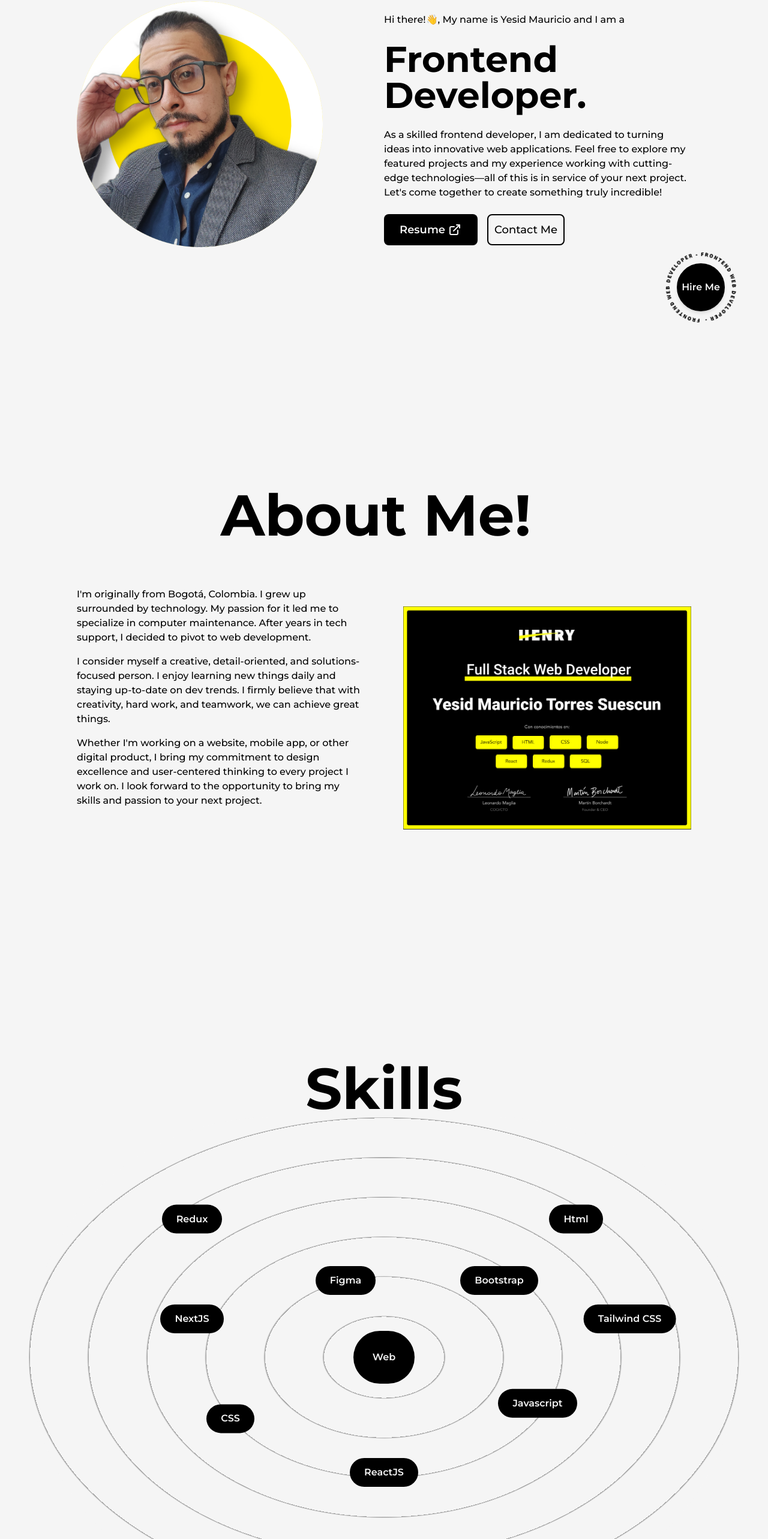
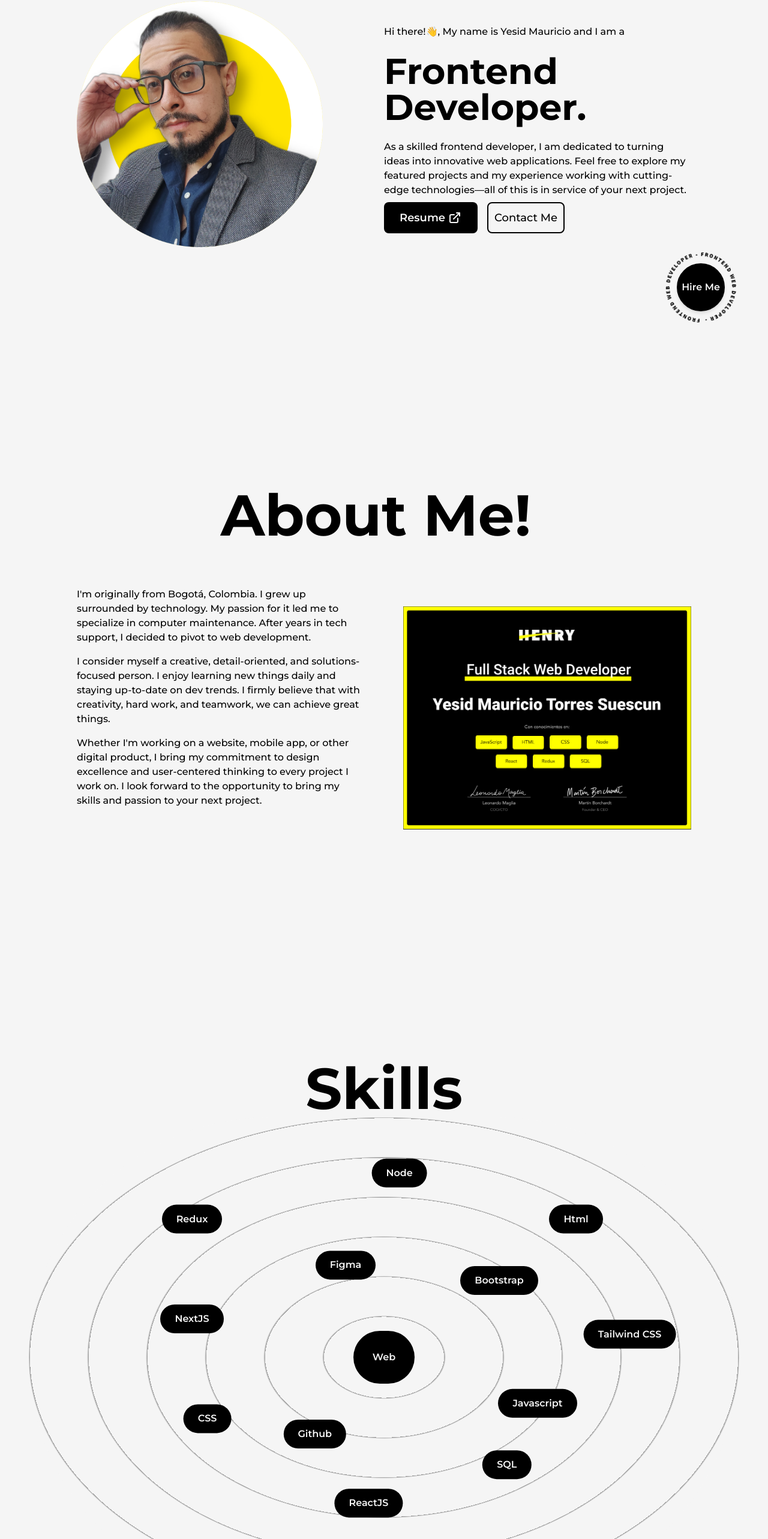
Before and after one commit to MauricioSuescun/portfolio-v2, a Next.js app: page / in a window 1280 px wide. Shown: the part 213-2779 px from the top of the page at 60% size. Built offline with nearby package versions, Linux system fonts and the light colour scheme.

Commit message:
fix bug pantalla xs

```diff
--- a/src/components/Navbar.js
+++ b/src/components/Navbar.js
@@ -88,6 +88,7 @@ const Navbar = () => {
           <CustomLink href="/" title="Home" className="mr-4" />
           <CustomLink href="/About" title="About me" className="mx-4" />
           <CustomLink href="/projects" title="Projects" className="ml-4" />
+          <CustomLink href="/Experience" title="Experience" className="ml-4" />
         </nav>
 
         <nav className="flex items-center justify-center flex-wrap">
@@ -146,7 +147,7 @@ const Navbar = () => {
         <motion.div
           initial={{ scale: 0, opacity: 0, x: "-50%", y: "-50%" }}
           animate={{ scale: 1, opacity: 1 }}
-          className="min-w-[90vw] flex flex-col justify-between items-center fixed top-[25%] left-1/2 -translate-x-1/2 -translate-y-1/2 z-30 bg-dark/90 dark:bg-light/45 rounded-lg backdrop-blur-md py-32 text-light"
+          className="min-w-[90vw] flex flex-col justify-between items-center fixed top-[35%] left-1/2 -translate-x-1/2 -translate-y-1/2 z-30 bg-dark/90 dark:bg-light/45 rounded-lg backdrop-blur-md py-32 text-light"
         >
           <nav className="flex items-center flex-col justify-center">
             <MobileCustomLink
@@ -164,6 +165,12 @@ const Navbar = () => {
             <MobileCustomLink
               href="/projects"
               title="Projects"
+              className=""
+              toggle={handleClick}
+            />
+            <MobileCustomLink
+              href="/Experience"
+              title="Experience"
               className=""
               toggle={handleClick}
             />
@@ -208,7 +215,7 @@ const Navbar = () => {
             </motion.a>
 
             <button
-              className={`ml-3 flex items-center justify-center rounded-full p-1
+              className={`ml-3 xs:w-8 flex items-center justify-center rounded-full p-1
           ${mode === "light" ? "bg-dark text-light" : "bg-light text-dark"}`}
               onClick={() => setMode(mode === "light" ? "dark" : "light")}
             >
@@ -222,7 +229,7 @@ const Navbar = () => {
         </motion.div>
       ) : null}
 
-      <div className="absolute left-[50%] translate-x-[-50%]">
+      <div className="absolute left-[50%] translate-x-[-50%] xs:hidden">
         <Logo />
       </div>
     </header>
--- a/src/components/Skills.js
+++ b/src/components/Skills.js
@@ -34,16 +34,18 @@ const Skills = () => {
         >
           Web
         </motion.div>
-        <Skill name="CSS" x="-20vw" y="8vw"></Skill>
-
+        <Skill name="CSS" x="-23vw" y="8vw"></Skill>
         <Skill name="Html" x="25vw" y="-18vw" />
         <Skill name="Javascript" x="20vw" y="6vw" />
-        <Skill name="Figma" x="-5vw" y="-10vw" />
-        <Skill name="ReactJS" x="0vw" y="15vw" />
+        <Skill name="Figma" x="-5vw" y="-12vw" />
+        <Skill name="ReactJS" x="-2vw" y="19vw" />
         <Skill name="NextJS" x="-25vw" y="-5vw" />
         <Skill name="Bootstrap" x="15vw" y="-10vw" />
-        <Skill name="Tailwind CSS" x="32vw" y="-5vw" />
+        <Skill name="Tailwind CSS" x="32vw" y="-3vw" />
         <Skill name="Redux" x="-25vw" y="-18vw" />
+        <Skill name="Node" x="2vw" y="-24vw" />
+        <Skill name="SQL" x="16vw" y="14vw" />
+        <Skill name="Github" x="-9vw" y="10vw" />
       </div>
     </div>
   );
--- a/src/pages/index.js
+++ b/src/pages/index.js
@@ -48,14 +48,12 @@ export default function Home() {
                 featured projects and my experience working with cutting-edge
                 technologies—all of this is in service of your next project.
               </p>
-              <p className="!text-left text-base mb-4 font-medium mr-auto">
-                Let&apos;s come together to create something truly incredible!
-              </p>
+
               <div className="flex items-center self-start mt-2 lg:self-center">
                 <Link
                   href="/dummy.pdf"
                   target={"_blank"}
-                  className="flex items-center bg-dark text-light p-2.5 px-6 rounded-lg text-lg font-semibold hover:bg-light border-2 border-solid border-transparent hover:text-dark hover:border-dark dark:bg-light dark:text-black hover:dark:bg-dark hover:dark:text-light hover:dark:border-light md:p-2 md:px-4 md:text-base"
+                  className="flex items-center bg-dark text-light p-2.5 xs:w-32 px-6 rounded-lg text-lg font-semibold hover:bg-light border-2 border-solid border-transparent hover:text-dark hover:border-dark dark:bg-light dark:text-black hover:dark:bg-dark hover:dark:text-light hover:dark:border-light md:p-2 md:px-4 md:text-base"
                   download={true}
                 >
                   Resume
```
